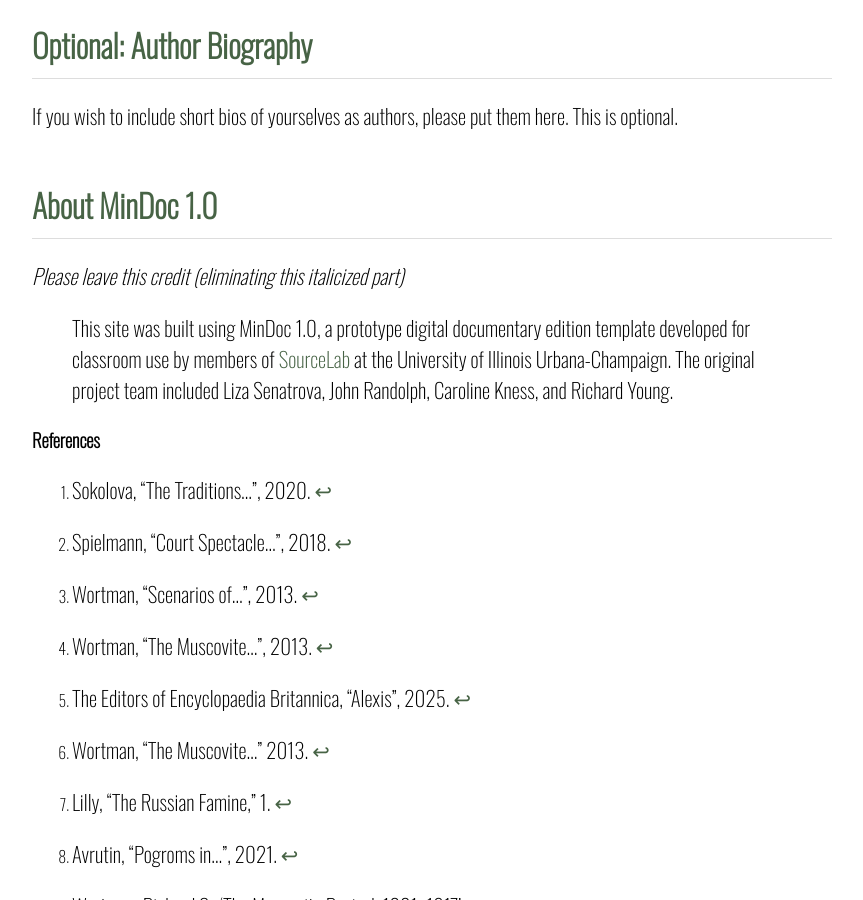
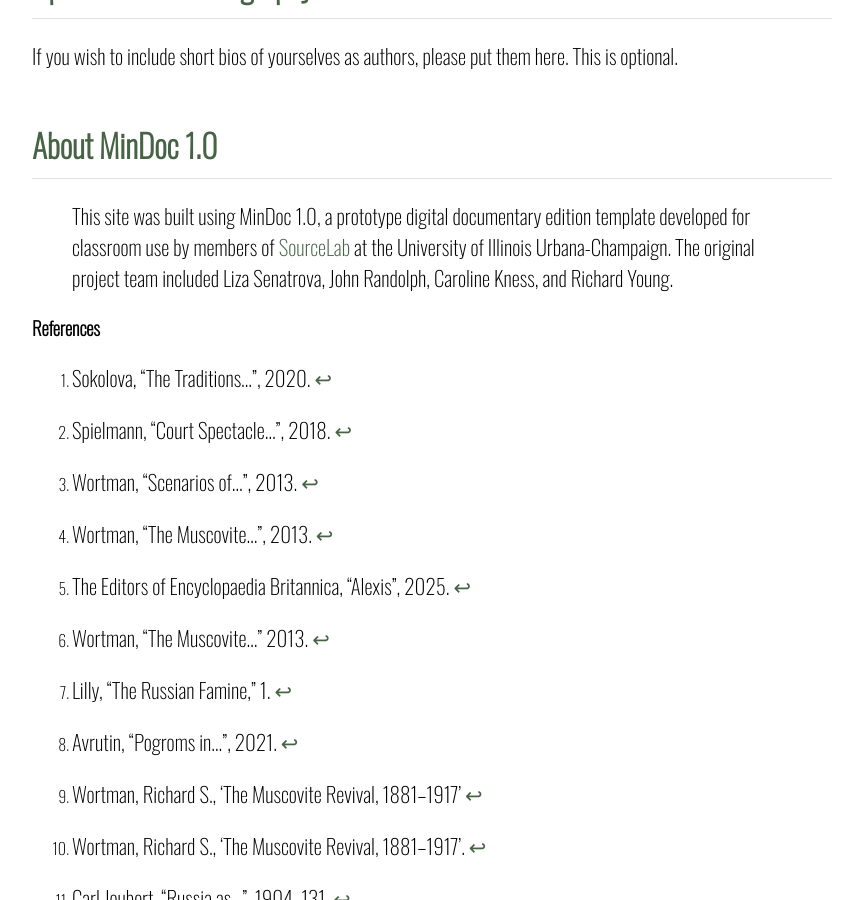
Before and after one commit to SelinaCochran/romanovball, a Jekyll site: the page built from index.markdown, in a window 1280 px wide and 900 px high, scrolled down 5723 px. Shown: the whole window, without its empty margins (208-1071 px from the left). Built offline with Jekyll 4.4.1, drawn with Linux system fonts in a browser that asks for light colours.

Commit message:
Update index.markdown

```diff
--- a/index.markdown
+++ b/index.markdown
@@ -73,7 +73,7 @@ Spielmann, Guy. “Court Spectacle and Entertainment.” In _The Oxford Handbook
 Wortman, Richard. “The Muscovite Revival, 1881–1917.” _In The Oxford Handbook of Modern Russian History_. Oxford University Press, 2013.
 
 
-# Credits and Acknowledgments
+### Credits and Acknowledgments
 
 Please thank your clients, as well as anyone else you would like to thank for their assistance in making this edition.
 
@@ -82,7 +82,6 @@ Please thank your clients, as well as anyone else you would like to thank for th
 If you wish to include short bios of yourselves as authors, please put them here.  This is optional.
 
 # About MinDoc 1.0
-_Please leave this credit (eliminating this italicized part)_
 
 > This site was built using MinDoc 1.0, a prototype digital documentary edition template developed for classroom use by members of [SourceLab](https://sourcelab.history.illinois.edu/) at the University of Illinois Urbana-Champaign.  The original project team included Liza Senatrova, John Randolph, Caroline Kness, and Richard Young.
 
```
